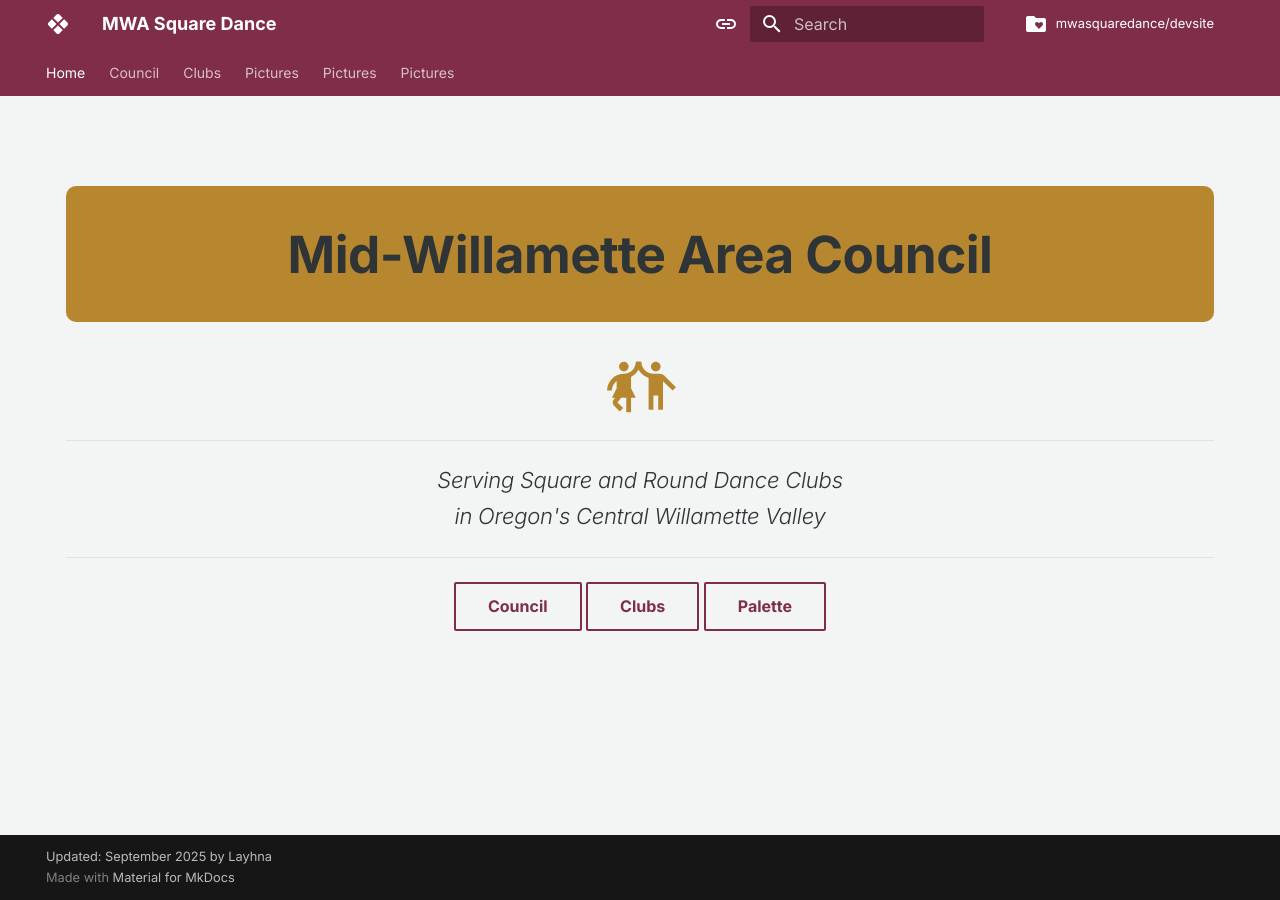
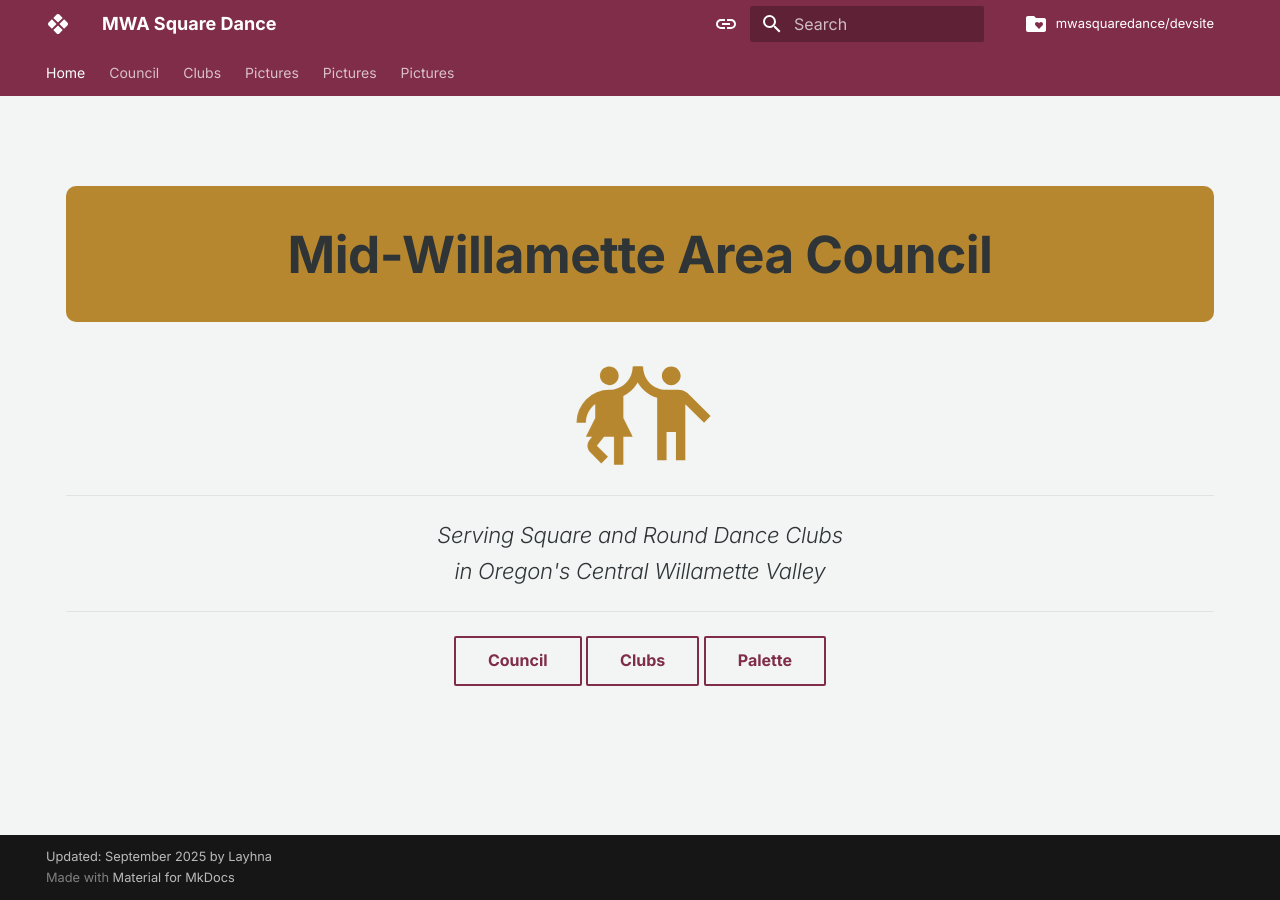
Before and after one commit to mwasquaredance/devsite, an MkDocs documentation site: the page built from docs/index.md, in a window 1280 px wide. Built offline with MkDocs 1.6.1 and Material for MkDocs 9.7.7, drawn with Linux system fonts in a browser that asks for light colours.

Commit message:
Update extra.css

```diff
--- a/docs/assets/extra.css
+++ b/docs/assets/extra.css
@@ -16,7 +16,7 @@
 }
 .hero h1 {
   margin: 0 0 .3rem;
-  font-size: clamp(1.9rem, 4vw, 3rem); /* min, ideal, max */
+  font-size: clamp(1.8rem, 4vw, 3rem); /* min, ideal, max */
   font-weight: 800;
   letter-spacing: -0.01em;
   line-height: 1.1;
@@ -34,7 +34,7 @@
 .hero h3 span.twemoji {
   margin-left: -0.25em;  /* close the gap between rendered icons */
   margin-right: -0.25em;
-  font-size: clamp(2rem, 4vw, 3rem); /* min, ideal, max */
+  font-size: clamp(3rem, 16vw, 5rem); /* min, ideal, max */
   position: relative;
   color: var(--md-accent-fg-color);
 }
```
